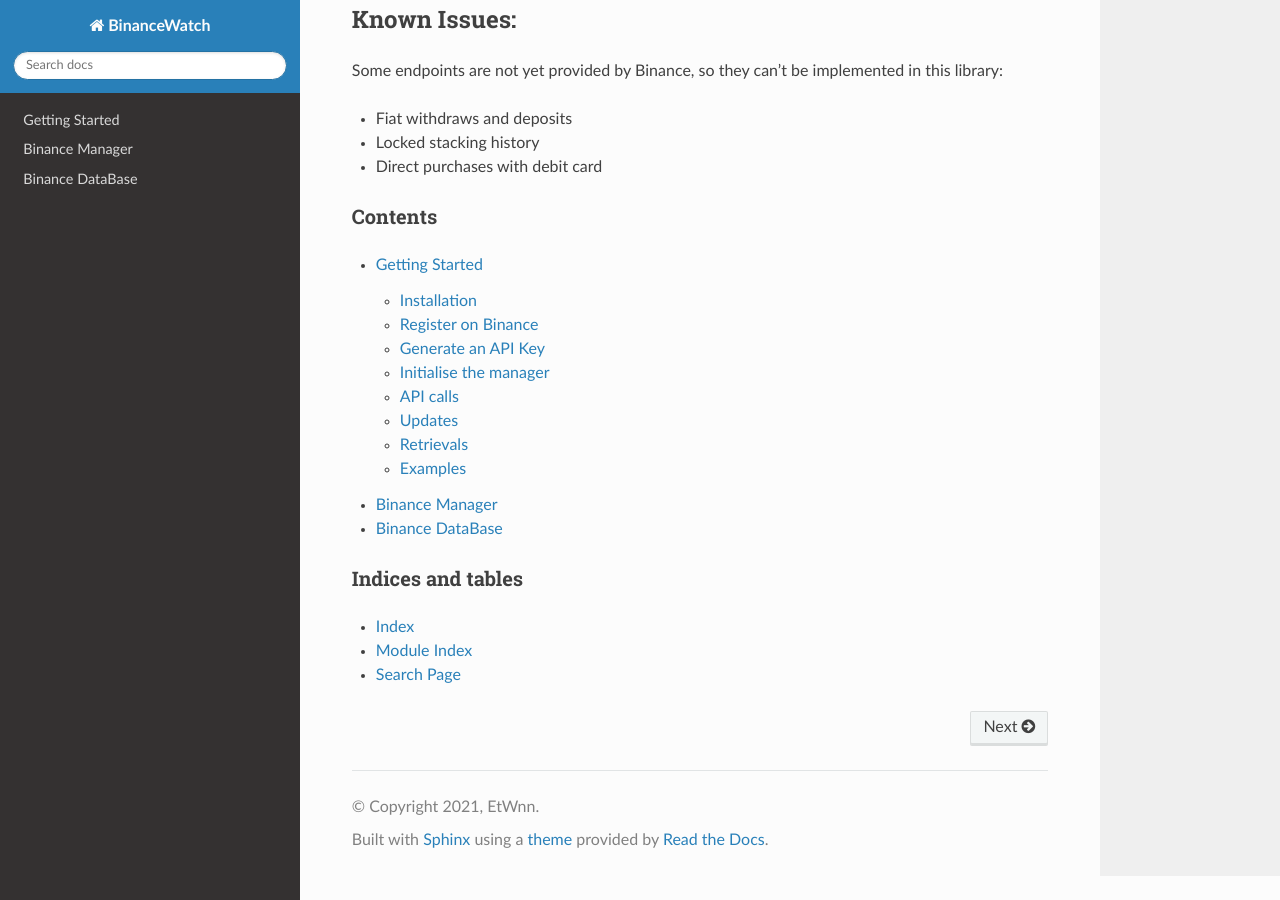
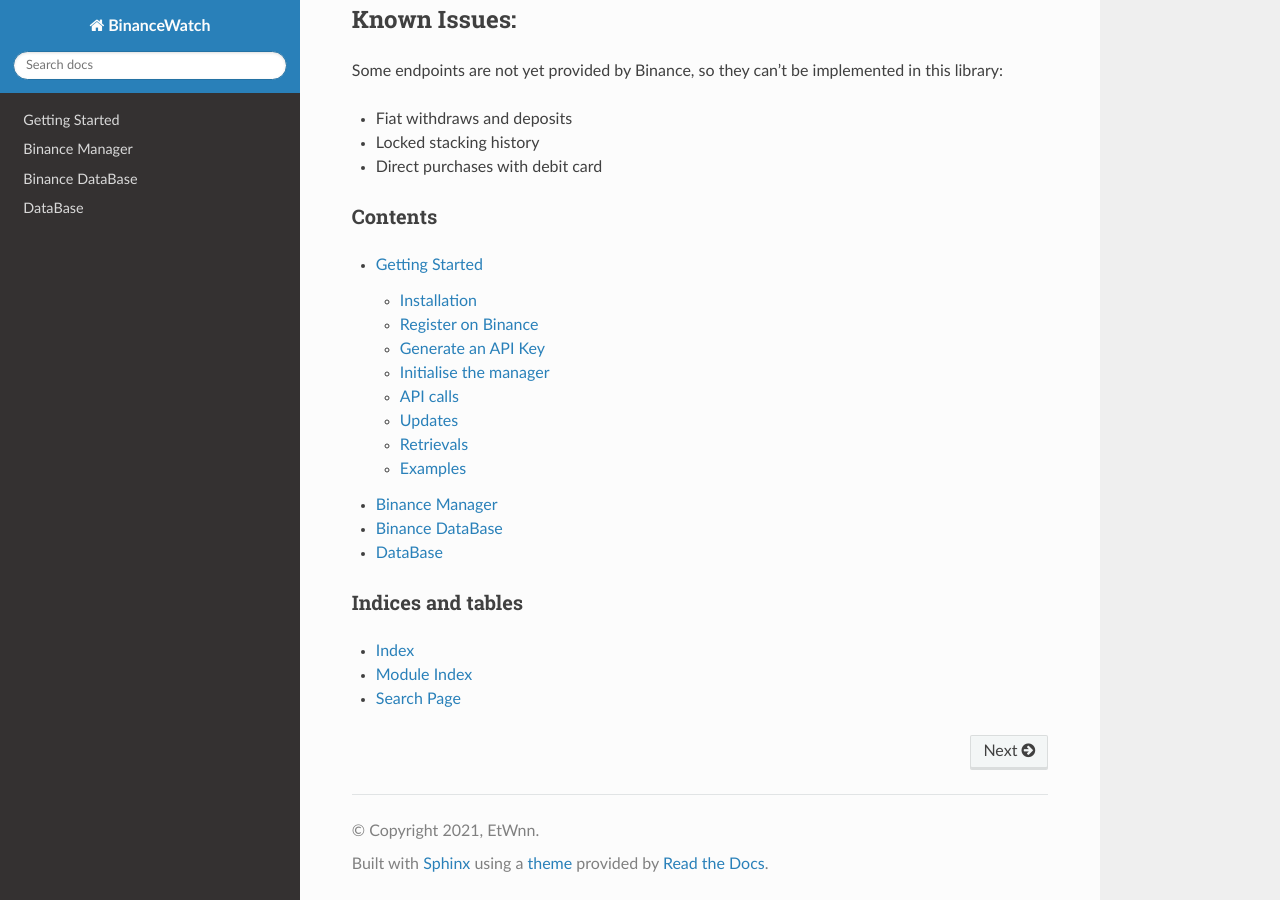
Before and after one commit to EtWnn/BinanceWatch, a Sphinx documentation site: the page built from docs/source/index.rst, in a window 1280 px wide and 900 px high, scrolled down 2304 px. Built offline with Sphinx 7.4.7 and the Read the Docs theme 2.0.0, drawn with Linux system fonts in a browser that asks for light colours.

Commit message:
add database rst

```diff
--- /dev/null
+++ b/docs/source/database.rst
@@ -0,0 +1,6 @@
+DataBase
+========
+
+.. automodule:: BinanceWatch.storage.Database
+    :members:
+    :undoc-members:
--- a/docs/source/index.rst
+++ b/docs/source/index.rst
@@ -9,6 +9,7 @@
    overview
    binance_manager
    binance_database
+   database
 
 
 
```
